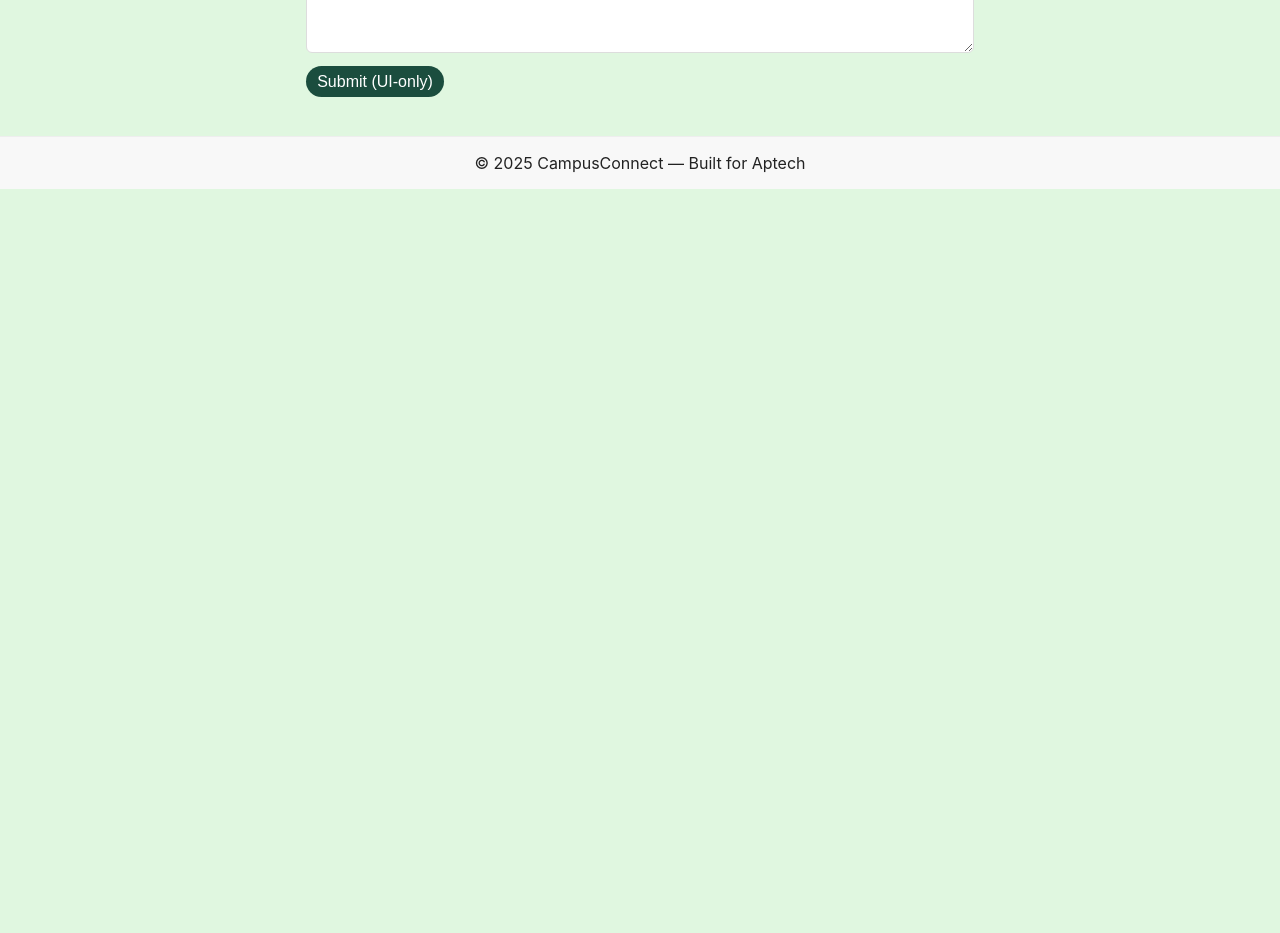
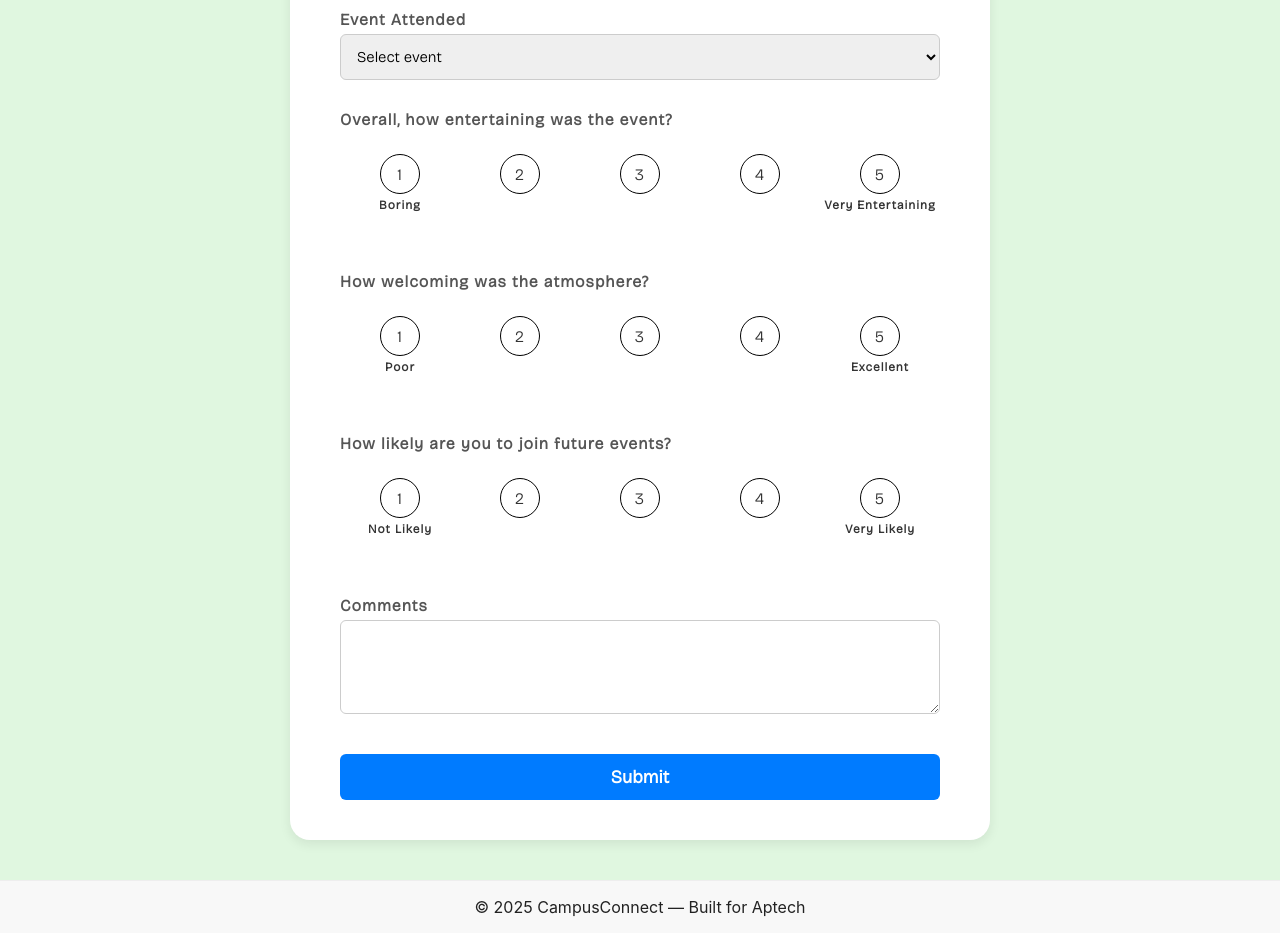
Before and after one commit to Joannie-210/CampusConnect, a React (Vite) app: page /feedback in a window 1280 px wide. Shown: the part 540-1473 px from the top of the page. Before the commit the page ends 800 px from the top, so only its background shows below. Built offline with nearby package versions, Linux system fonts and the light colour scheme.

Commit message:
Feedback

```diff
--- a/src/pages/Feedback.jsx
+++ b/src/pages/Feedback.jsx
@@ -1,45 +1,246 @@
-import React from 'react'
-import '../styles/Feedback.css'
+import React from "react";
+import "../styles/Feedback.css";
 
-
-export default function Feedback(){
+export default function Feedback() {
   return (
     <div className="feedback-page">
-<h2>Feedback (UI Demo)</h2>
-<form className="feedback-form" onSubmit={(e)=>{e.preventDefault(); alert('This form is UI-only') }}>
-<label>Name<input placeholder="Full name" /></label>
-<label>Email<input type="email" placeholder="you@school.edu" /></label>
-<label>User Type
+      <h2>Event Feedback</h2>
+      <form
+        className="feedback-form"
+        onSubmit={(e) => {
+          e.preventDefault();
+          alert("This form is UI-only");
+        }}
+      >
+        <label className="">
+          Name
+          <input  placeholder="Enter Full Name"/>
+        </label>
+        <label>
+          Email
+          <input type="email" placeholder="Enter your email, e.g: tartor@gmail.com"/>
+        </label>
+
+        <label>
+          User Type
           <select>
             <option>Student</option>
             <option>Faculty</option>
             <option>Visitor</option>
           </select>
         </label>
-<label>Event Attended<select><option>—</option></select></label>
-<label>Rating
-<div className="rating">
+
         <label>
-    <input type="radio" name="r"/>1
+          Event Attended
+          <select>
+            <option value="">Select event</option>
+            <option>Departmental</option>
+            <option>Cultural</option>
+            <option>Sports</option>
+            <option>Technical</option>
+          </select>
         </label>
+
         <label>
-    <input type="radio" name="r"/>2
+          Overall, how entertaining was the event?
+          <div className="feedback-rating">
+            <div className="feedback-rating-container">
+              <label className="feedback-container">
+                <input
+                  type="radio"
+                  name="entertainment"
+                  className="radio"
+                  value="1"
+                />
+                <div className="feedback-radio-content">
+                  <p>1</p>
+                </div>
+                <h4>Boring</h4>
               </label>
-<label>
-    <input type="radio" name="r"/>3
+              <label className="feedback-container">
+                <input
+                  type="radio"
+                  name="entertainment"
+                  className="radio"
+                  value="2"
+                />
+                <div className="feedback-radio-content">
+                  <p>2</p>
+                </div>
               </label>
-<label>
-    <input type="radio" name="r"/>4
+              <label className="feedback-container">
+                <input
+                  type="radio"
+                  name="entertainment"
+                  className="radio"
+                  value="3"
+                />
+                <div className="feedback-radio-content">
+                  <p>3</p>
+                </div>
               </label>
-<label>
-    <input type="radio" name="r"/>5
+              <label className="feedback-container">
+                <input
+                  type="radio"
+                  name="entertainment"
+                  className="radio"
+                  value="4"
+                />
+                <div className="feedback-radio-content">
+                  <p>4</p>
+                </div>
+              </label>
+              <label className="feedback-container">
+                <input
+                  type="radio"
+                  name="entertainment"
+                  className="radio"
+                  value="5"
+                />
+                <div className="feedback-radio-content">
+                  <p>5</p>
+                </div>
+                <h4>Very Entertaining</h4>
               </label>
             </div>
+          </div>
         </label>
-<label>Comments<textarea rows="4"></textarea>
+
+        <label>
+          How welcoming was the atmosphere?
+          <div className="feedback-rating">
+            <div className="feedback-rating-container">
+              <label className="feedback-container">
+                <input
+                  type="radio"
+                  name="atmosphere"
+                  className="radio"
+                  value="1"
+                />
+                <div className="feedback-radio-content">
+                  <p>1</p>
+                </div>
+                <h4>Poor</h4>
               </label>
-<button className="btn">Submit (UI-only)</button>
+              <label className="feedback-container">
+                <input
+                  type="radio"
+                  name="atmosphere"
+                  className="radio"
+                  value="2"
+                />
+                <div className="feedback-radio-content">
+                  <p>2</p>
+                </div>
+              </label>
+              <label className="feedback-container">
+                <input
+                  type="radio"
+                  name="atmosphere"
+                  className="radio"
+                  value="3"
+                />
+                <div className="feedback-radio-content">
+                  <p>3</p>
+                </div>
+              </label>
+              <label className="feedback-container">
+                <input
+                  type="radio"
+                  name="atmosphere"
+                  className="radio"
+                  value="4"
+                />
+                <div className="feedback-radio-content">
+                  <p>4</p>
+                </div>
+              </label>
+              <label className="feedback-container">
+                <input
+                  type="radio"
+                  name="atmosphere"
+                  className="radio"
+                  value="5"
+                />
+                <div className="feedback-radio-content">
+                  <p>5</p>
+                </div>
+                <h4>Excellent</h4>
+              </label>
+            </div>
+          </div>
+        </label>
+
+        <label>
+          How likely are you to join future events?
+          <div className="feedback-rating">
+            <div className="feedback-rating-container">
+              <label className="feedback-container">
+                <input
+                  type="radio"
+                  name="futureEvents"
+                  className="radio"
+                  value="1"
+                />
+                <div className="feedback-radio-content">
+                  <p>1</p>
+                </div>
+                <h4>Not Likely</h4>
+              </label>
+              <label className="feedback-container">
+                <input
+                  type="radio"
+                  name="futureEvents"
+                  className="radio"
+                  value="2"
+                />
+                <div className="feedback-radio-content">
+                  <p>2</p>
+                </div>
+              </label>
+              <label className="feedback-container">
+                <input
+                  type="radio"
+                  name="futureEvents"
+                  className="radio"
+                  value="3"
+                />
+                <div className="feedback-radio-content">
+                  <p>3</p>
+                </div>
+              </label>
+              <label className="feedback-container">
+                <input
+                  type="radio"
+                  name="futureEvents"
+                  className="radio"
+                  value="4"
+                />
+                <div className="feedback-radio-content">
+                  <p>4</p>
+                </div>
+              </label>
+              <label className="feedback-container">
+                <input
+                  type="radio"
+                  name="futureEvents"
+                  className="radio"
+                  value="5"
+                />
+                <div className="feedback-radio-content">
+                  <p>5</p>
+                </div>
+                <h4>Very Likely</h4>
+              </label>
+            </div>
+          </div>
+        </label>
+
+        <label>
+          Comments<textarea rows="4"></textarea>
+        </label>
+        <button className="btn">Submit</button>
       </form>
     </div>
-)
+  );
 }
--- a/src/styles/Feedback.css
+++ b/src/styles/Feedback.css
@@ -2,3 +2,158 @@
 .feedback-form label{display:block;margin-bottom:.6rem}
 .feedback-form input,.feedback-form select,.feedback-form textarea{width:100%;padding:.5rem;border:1px solid #ddd;border-radius:6px}
 .rating{display:flex;gap:.5rem}
+
+@font-face {
+    font-family: brico;
+    src: url("../assets/Bricolage_Grotesque/static/BricolageGrotesque_24pt-Light.ttf");
+}
+
+
+.feedback-page {
+  max-width: 700px;
+  margin: 40px auto;
+  background: #ffffff;
+  padding: 40px 50px;
+  border-radius: 20px;
+  box-shadow: 0 4px 12px rgba(0, 0, 0, 0.08);
+  font-family: brico;
+}
+
+.feedback-page h2 {
+  font-size: 30px;
+  margin-bottom: 40px;
+  letter-spacing: 2px;
+  color: #333333;
+}
+
+.feedback-form {
+  display: flex;
+  flex-direction: column;
+}
+
+.feedback-form button{
+  display: flex;
+  font-size: 18px;
+  justify-content: center;
+  font-family: brico;
+}
+.feedback-form label {
+  margin-bottom: 30px;
+  font-weight: bold;
+  color: #555555;
+  display: flex;
+  flex-direction: column;
+  font-size: 16px;
+  letter-spacing: 1px;
+  width: 100%;
+}
+
+.feedback-form input,
+.feedback-form select,
+.feedback-form textarea {
+  margin-top: 5px;
+  padding: 12px;
+  font-size: 15px;
+  border: 1px solid #cccccc;
+  border-radius: 6px;
+  outline: none;
+  transition: border 0.2s, box-shadow 0.2s;
+}
+
+.feedback-form select {
+  font-family: brico;
+  font-size: 15px;
+}
+.feedback-form input:focus,
+.feedback-form select:focus,
+.feedback-form textarea:focus {
+  border-color: #007BFF;
+  box-shadow: 0 0 0 3px rgba(0, 123, 255, 0.15);
+  background: #ffffff;
+}
+
+.feedback-form input::placeholder{
+  font-family: brico;
+}
+
+.feedback-rating {
+  display: flex;
+  gap: 12px;
+  margin-top: 5px;
+}
+
+.feedback-rating label {
+  font-weight: normal;
+  color: #333;
+  display: flex;
+  align-items: center;
+  gap: 4px;
+}
+
+.feedback-form textarea {
+  resize: vertical;
+  min-height: 80px;
+}
+
+.btn {
+  margin-top: 10px;
+  padding: 12px;
+  background: #007BFF;
+  color: white;
+  border: none;
+  font-size: 15px;
+  font-weight: bold;
+  border-radius: 6px;
+  cursor: pointer;
+  transition: background 0.2s;
+}
+
+.btn:hover {
+  background: #0056b3;
+}
+
+.feedback-rating-container {
+  display: flex;
+  justify-content: space-between;
+  flex-wrap: nowrap;
+  width: 100%;
+  overflow-x: auto;
+  padding-top: 20px;
+}
+
+.feedback-rating-container h4{
+  font-size: 12px;
+}
+.feedback-container {
+  display: block;
+  position: relative;
+  cursor: pointer;
+}
+
+.radio {
+  position: absolute;
+  opacity: 0;
+  cursor: pointer;
+}
+
+.feedback-radio-content {
+  background-color: white;
+  border: 1px solid black;
+  top: 0;
+  left: 0;
+  height: 40px;
+  width: 40px;
+  border-radius: 100%;
+  display: flex;
+  align-items: center;
+  justify-content: space-around;
+  transition: all 0.2s;
+}
+
+.radio-content p {
+  color: black;
+}
+
+.feedback-container input:checked ~ .feedback-radio-content {
+  background-color: rgb(184, 190, 186);
+}
```
Lines whose indentation alone changed are shown as unchanged.
